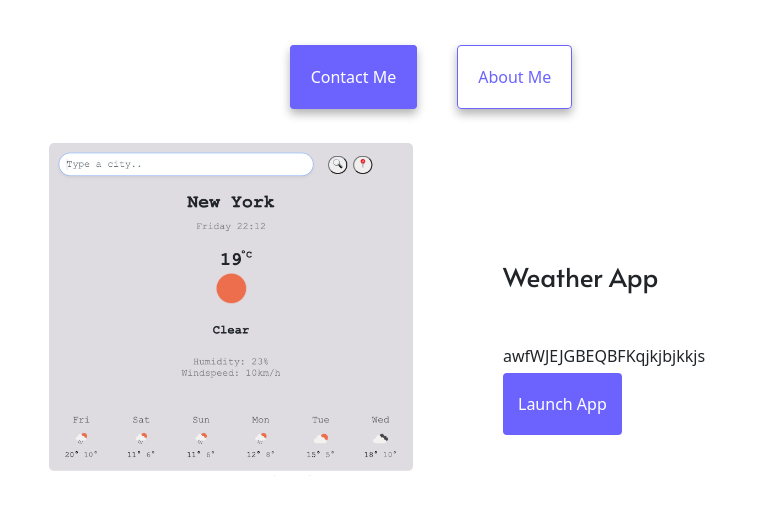
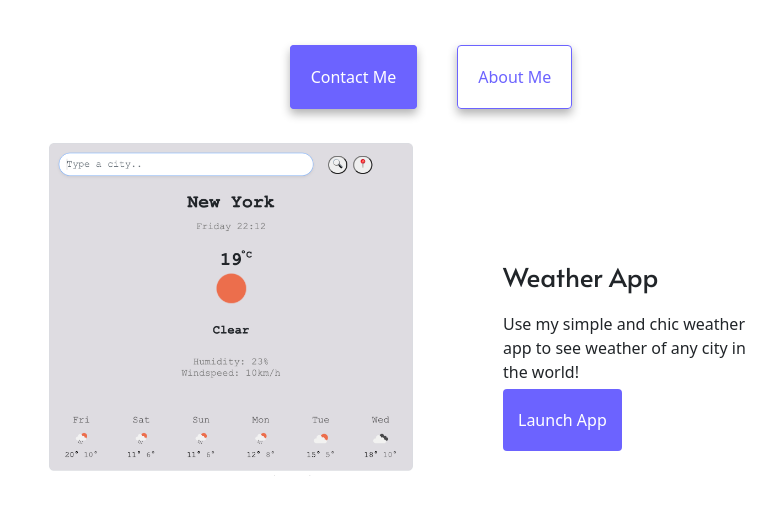
Before and after one commit to Mjb222/Portfolio, a plain HTML site: page index.html in a window 1280 px wide. Shown: the part 210-720 px from the top of the page, without its empty margins (209-985 px from the left). Drawn offline with nearby package versions, Linux system fonts and the light colour scheme.

Commit message:
more changes

```diff
--- a/index.html
+++ b/index.html
@@ -28,18 +28,18 @@
       <div><a href="about.html#imp" class="about-link">About Me</a></div>
     </div>
      </br>
-  </br>
+      </br>
+
 
     <div class = "container">
       <div class = "row">
         <div class = "col-sm-6">
           <img src ="images/weather.png"  class ="img-fluid" alt=""/>
         </div>
-
         <div class = "col-sm-6">
           <div class = "project-description">
- <h2 class = "mb-5"> Weather App </h2>
- <p class = "mb-4">awfWJEJGBEQBFKqjkjbjkkjs</p>
+ <h2 class = "mb-3"> Weather App </h2>
+ <p class = "mb-4 ">Use my simple and chic weather app to see weather of any city in the world!</p>
  <a href = "" class = "launch-buttons">Launch App</a>
         </div>
 
```
